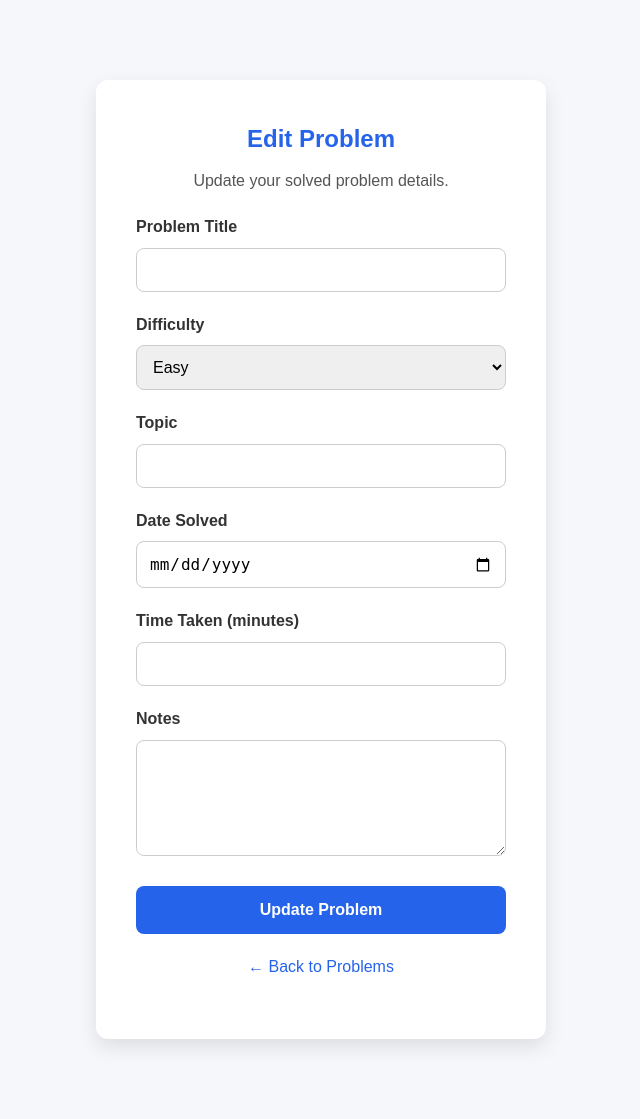
After one commit to biyalhimani/leetTrack, a Flask app: template templates/edit_problem.html in a window 1280 px wide. The commit adds this page. Shown: the whole page, without its empty margins (319-959 px from the left). Run offline with Flask 3, Linux system fonts and the light colour scheme; the template is opened without the code that fills it, so the values that code supplies are empty.

Commit message:
Complete problem CRUD functionality

```diff
--- a/app.py
+++ b/app.py
@@ -160,6 +160,78 @@ def add_problem():
 
     return render_template("add_problem.html")
 
+@app.route("/problems")
+def problems():
+
+    if "user_id" not in session:
+        return redirect(url_for("login"))
+
+    problems = Problem.query.filter_by(
+        user_id=session["user_id"]
+    ).order_by(Problem.date_solved.desc()).all()
+
+    return render_template(
+        "problems.html",
+        problems=problems
+    )
+
+@app.route("/delete_problem/<int:problem_id>")
+def delete_problem(problem_id):
+
+    if "user_id" not in session:
+        return redirect(url_for("login"))
+
+    problem = Problem.query.filter_by(
+        id=problem_id,
+        user_id=session["user_id"]
+    ).first()
+
+    if problem:
+
+        db.session.delete(problem)
+        db.session.commit()
+
+    return redirect(url_for("problems"))
+
+
+
+@app.route("/edit_problem/<int:problem_id>", methods=["GET", "POST"])
+def edit_problem(problem_id):
+
+    if "user_id" not in session:
+        return redirect(url_for("login"))
+
+    problem = Problem.query.filter_by(
+        id=problem_id,
+        user_id=session["user_id"]
+    ).first()
+
+    if not problem:
+        return "Problem Not Found"
+
+    if request.method == "POST":
+
+        problem.title = request.form["title"]
+        problem.difficulty = request.form["difficulty"]
+        problem.topic = request.form["topic"]
+
+        problem.date_solved = datetime.strptime(
+            request.form["date_solved"],
+            "%Y-%m-%d"
+        ).date()
+
+        problem.time_taken = int(request.form["time_taken"])
+        problem.notes = request.form["notes"]
+
+        db.session.commit()
+
+        return redirect(url_for("problems"))
+
+    return render_template(
+        "edit_problem.html",
+        problem=problem
+    )
+
 
 # -------------------------
 # Run Application
--- /dev/null
+++ b/templates/edit_problem.html
@@ -0,0 +1,106 @@
+{% extends "base.html" %}
+
+{% block title %}
+Edit Problem | LeetTrack
+{% endblock %}
+
+{% block content %}
+
+<main>
+
+    <section class="auth-container">
+
+        <h1>Edit Problem</h1>
+
+        <p>Update your solved problem details.</p>
+
+        <form action="{{ url_for('edit_problem', problem_id=problem.id) }}" method="POST">
+
+            <div class="form-group">
+                <label for="title">Problem Title</label>
+                <input
+                    type="text"
+                    id="title"
+                    name="title"
+                    value="{{ problem.title }}"
+                    required>
+            </div>
+
+            <div class="form-group">
+                <label for="difficulty">Difficulty</label>
+
+                <select id="difficulty" name="difficulty" required>
+
+                    <option value="Easy"
+                        {% if problem.difficulty == "Easy" %}selected{% endif %}>
+                        Easy
+                    </option>
+
+                    <option value="Medium"
+                        {% if problem.difficulty == "Medium" %}selected{% endif %}>
+                        Medium
+                    </option>
+
+                    <option value="Hard"
+                        {% if problem.difficulty == "Hard" %}selected{% endif %}>
+                        Hard
+                    </option>
+
+                </select>
+            </div>
+
+            <div class="form-group">
+                <label for="topic">Topic</label>
+                <input
+                    type="text"
+                    id="topic"
+                    name="topic"
+                    value="{{ problem.topic }}"
+                    required>
+            </div>
+
+            <div class="form-group">
+                <label for="date_solved">Date Solved</label>
+                <input
+                    type="date"
+                    id="date_solved"
+                    name="date_solved"
+                    value="{{ problem.date_solved }}"
+                    required>
+            </div>
+
+            <div class="form-group">
+                <label for="time_taken">Time Taken (minutes)</label>
+                <input
+                    type="number"
+                    id="time_taken"
+                    name="time_taken"
+                    value="{{ problem.time_taken }}"
+                    required>
+            </div>
+
+            <div class="form-group">
+                <label for="notes">Notes</label>
+
+                <textarea
+                    id="notes"
+                    name="notes"
+                    rows="5">{{ problem.notes }}</textarea>
+
+            </div>
+
+            <button type="submit" class="btn btn-cta">
+                Update Problem
+            </button>
+
+        </form>
+
+        <p style="margin-top:20px; text-align:center;">
+            <a href="{{ url_for('problems') }}">← Back to Problems</a>
+        </p>
+
+    </section>
+
+</main>
+
+{% endblock %}
```
Also changed, not shown: static/css/style.css (+63 -0 lines), templates/dashboard.html (+7 -2 lines), templates/problems.html (added, +113 -0 lines).
